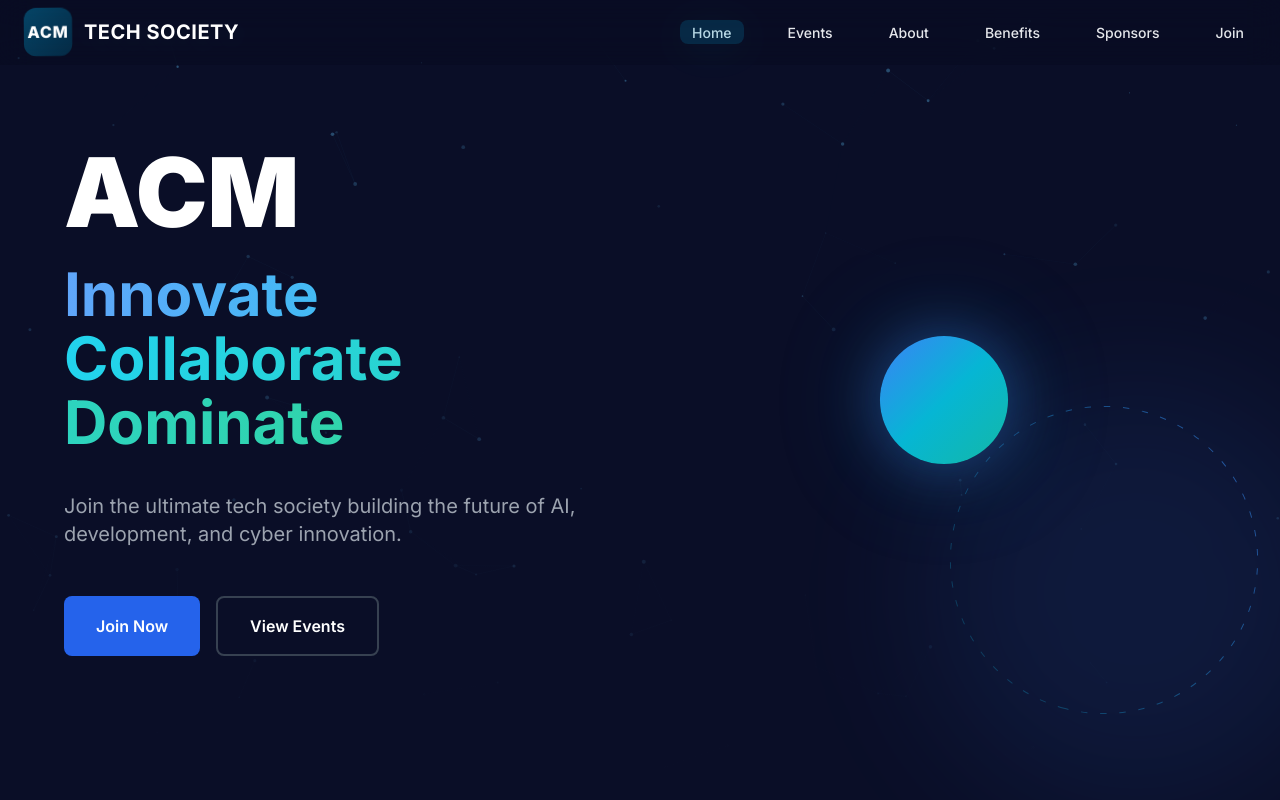
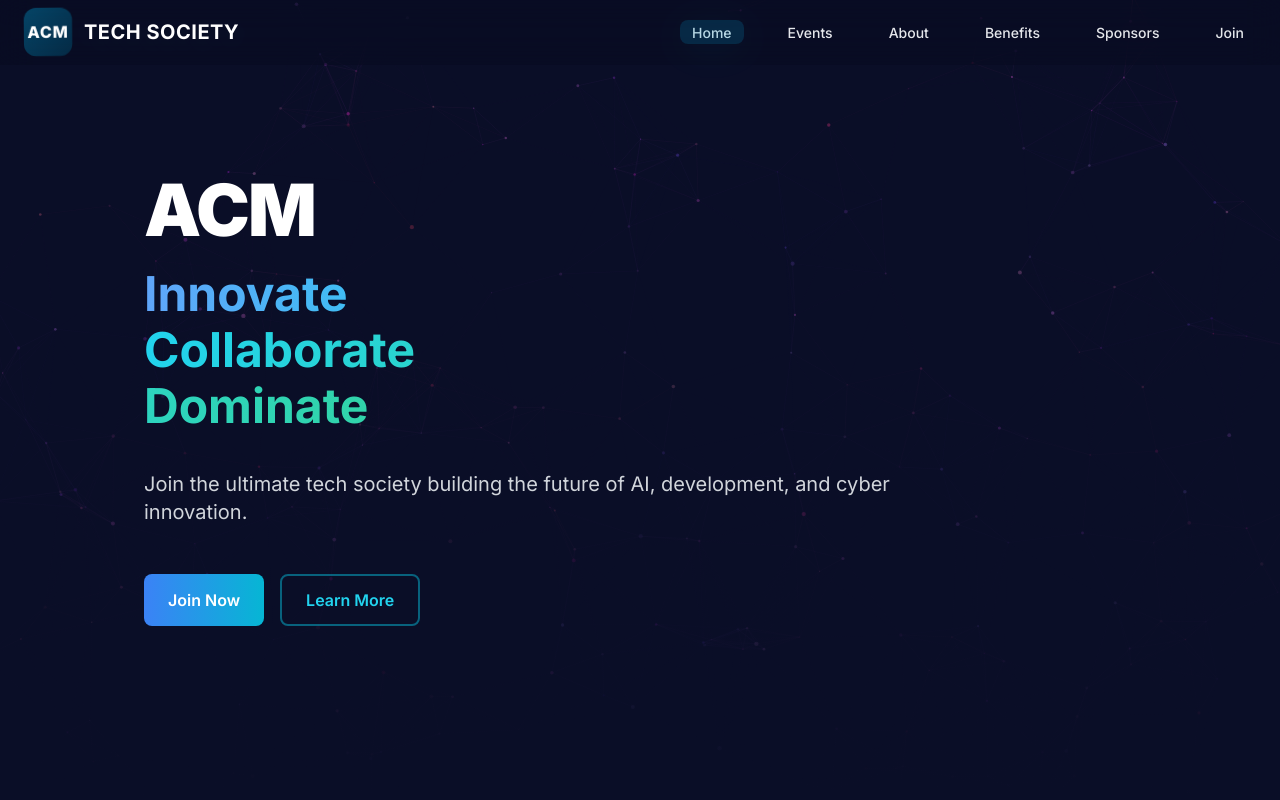
Before and after one commit to Yashvardhan0904/acm-site09, a Next.js app: page / in a window 1280 px wide. Shown: the top 800 px of the page. Built offline with nearby package versions, Linux system fonts and the light colour scheme.

Commit message:
i made the particle animation on the background

```diff
--- a/components/ui/hero-section.tsx
+++ b/components/ui/hero-section.tsx
@@ -1,159 +1,224 @@
 "use client";
 
-import { useEffect, useState, useRef, Dispatch, SetStateAction } from "react";
-import { motion, useAnimation } from "framer-motion";
+import { useEffect, useState, Dispatch, SetStateAction, useRef } from "react";
+import { motion, Variants } from "framer-motion";
 
+/* ============================================================
+   ANIMATION VARIANTS
+============================================================ */
+const fadeIn: Variants = {
+  hidden: { opacity: 0, y: 20 },
+  show: { opacity: 1, y: 0, transition: { duration: 0.7, ease: "easeInOut" } },
+};
+
+const staggerParent: Variants = {
+  hidden: { opacity: 0 },
+  show: { opacity: 1, transition: { staggerChildren: 0.15 } },
+};
+
+const fadeChild: Variants = {
+  hidden: { opacity: 0, y: 15 },
+  show: { opacity: 1, y: 0, transition: { duration: 0.6, ease: "easeInOut" } },
+};
+
+/* ============================================================
+   HERO SECTION COMPONENT
+============================================================ */
 export default function HeroSection() {
   const [acm, setAcm] = useState("");
   const [line1, setLine1] = useState("");
   const [line2, setLine2] = useState("");
   const [line3, setLine3] = useState("");
-  const canvasRef = useRef<HTMLCanvasElement | null>(null);
+  const canvasRef = useRef<HTMLCanvasElement>(null);
+  const mouseRef = useRef({ x: 0, y: 0 });
 
-  const controls = useAnimation();
-  const fadeIn = {
-    hidden: { opacity: 0, y: 25 },
-    show: { opacity: 1, y: 0, transition: { duration: 0.7, ease: "easeOut" } }
+  /* ============================================================
+     PARTICLE CANVAS BACKGROUND WITH MOUSE INTERACTION
+  ============================================================ */
+  useEffect(() => {
+    const canvas = canvasRef.current;
+    if (!canvas) return;
+    const ctx = canvas.getContext("2d");
+    if (!ctx) return;
+
+    const setSize = () => {
+      const dpr = Math.max(1, window.devicePixelRatio || 1);
+      canvas.width = Math.floor(window.innerWidth * dpr);
+      canvas.height = Math.floor(window.innerHeight * dpr);
+      canvas.style.width = `${window.innerWidth}px`;
+      canvas.style.height = `${window.innerHeight}px`;
+      ctx.setTransform(dpr, 0, 0, dpr, 0, 0);
+    };
+    setSize();
+
+    const particles: {
+      x: number;
+      y: number;
+      size: number;
+      baseSize: number;
+      speedX: number;
+      speedY: number;
+      opacity: number;
+      baseOpacity: number;
+      hue: number;
+      baseHue: number;
+      phase: number;
+    }[] = [];
+
+    // Adaptive particle count based on screen width
+    const width = window.innerWidth;
+    let count = 100; // default for small screens
+    if (width > 1600) count = 350;   // large desktops
+    else if (width > 1200) count = 250; // medium desktops
+    else if (width > 768) count = 180;  // tablets/desktops
+
+    for (let i = 0; i < count; i++) {
+      const baseSize = Math.random() * 1.5 + 0.5;
+      const baseOpacity = Math.random() * 0.3 + 0.1;
+      const baseHue = Math.random() * 100 + 250; // Store each particle's unique base hue
+      particles.push({
+        x: Math.random() * window.innerWidth,
+        y: Math.random() * window.innerHeight,
+        size: baseSize,
+        baseSize,
+        speedX: Math.random() * 0.4 - 0.2,
+        speedY: Math.random() * 0.4 - 0.2,
+        opacity: baseOpacity,
+        baseOpacity,
+        hue: baseHue,
+        baseHue: baseHue,
+        phase: Math.random() * Math.PI * 2,
+      });
+    }
+
+    const handleMouseMove = (e: MouseEvent) => {
+      mouseRef.current = { x: e.clientX, y: e.clientY };
     };
 
-  const staggerParent = {
-    show: {
-      transition: {
-        staggerChildren: 0.15,
-      },
-    },
-  };
-
-  const fadeChild = {
-    hidden: { opacity: 0, y: 20 },
-    show: {
-      opacity: 1,
-      y: 0,
-      transition: { duration: 0.6, ease: "easeOut" },
-    },
-  };
-
-  // Scroll Fade
-  useEffect(() => {
-    const handleScroll = () => {
-      const scrollPos = window.scrollY;
-
-      if (scrollPos > window.innerHeight * 0.3) {
-        controls.start({
-          opacity: 0,
-          y: -80,
-          transition: { duration: 0.6, ease: "easeOut" },
-        });
-      } else {
-        controls.start({
-          opacity: 1,
-          y: 0,
-          transition: { duration: 0.6, ease: "easeOut" },
-        });
+    const handleTouchMove = (e: TouchEvent) => {
+      if (e.touches.length > 0) {
+        mouseRef.current = { x: e.touches[0].clientX, y: e.touches[0].clientY };
       }
     };
 
-    window.addEventListener("scroll", handleScroll);
-    return () => window.removeEventListener("scroll", handleScroll);
-  }, [controls]);
+    window.addEventListener("mousemove", handleMouseMove);
+    window.addEventListener("touchmove", handleTouchMove, { passive: true });
 
-  // Particle Background
-  useEffect(() => {
-    const current = canvasRef.current;
-    if (!current) return;
-    const canvas = current as HTMLCanvasElement;
+    let rafId = 0;
+    let time = 0;
 
-    const ctx = canvas.getContext("2d") as CanvasRenderingContext2D;
-    if (!ctx) return;
+    const animate = () => {
+      time += 0.01;
+      ctx.clearRect(0, 0, canvas.width, canvas.height);
 
-    canvas.width = window.innerWidth;
-    canvas.height = window.innerHeight;
-
-    const particles: any[] = [];
-    const count = 80;
-
-    class Particle {
-      x: number;
-      y: number;
-      size: number;
-      speedX: number;
-      speedY: number;
-      opacity: number;
-
-      constructor() {
-        this.x = Math.random() * canvas.width;
-        this.y = Math.random() * canvas.height;
-        this.size = Math.random() * 1.5 + 0.5;
-        this.speedX = Math.random() * 0.3 - 0.15;
-        this.speedY = Math.random() * 0.3 - 0.15;
-        this.opacity = Math.random() * 0.3 + 0.1;
-      }
-      update() {
-        this.x += this.speedX;
-        this.y += this.speedY;
-
-        if (this.x > canvas.width) this.x = 0;
-        if (this.x < 0) this.x = canvas.width;
-        if (this.y > canvas.height) this.y = 0;
-        if (this.y < 0) this.y = canvas.height;
-      }
-      draw() {
-        ctx.fillStyle = `rgba(100, 200, 255, ${this.opacity})`;
-        ctx.beginPath();
-        ctx.arc(this.x, this.y, this.size, 0, Math.PI * 2);
-        ctx.fill();
-      }
+      // Update interaction parameters dynamically
+      const width = window.innerWidth;
+      let interactionRadius = 100;
+      let maxConnectionDist = 100;
+      if (width > 1600) {
+        interactionRadius = 250;
+        maxConnectionDist = 160;
+      } else if (width > 1200) {
+        interactionRadius = 200;
+        maxConnectionDist = 140;
+      } else if (width > 768) {
+        interactionRadius = 150;
+        maxConnectionDist = 120;
       }
 
-    for (let i = 0; i < count; i++) particles.push(new Particle());
+      // Update particles
+      particles.forEach((p, index) => {
+        p.x += p.speedX;
+        p.y += p.speedY;
 
-    function animate() {
-      ctx.clearRect(0, 0, canvas.width, canvas.height);
+        const dx = p.x - mouseRef.current.x;
+        const dy = p.y - mouseRef.current.y;
+        const dist = Math.sqrt(dx * dx + dy * dy);
 
-      particles.forEach((p) => {
-        p.update();
-        p.draw();
+        if (dist < interactionRadius && dist > 0) {
+          const angle = Math.atan2(dy, dx);
+          const force = ((interactionRadius - dist) / interactionRadius) * 0.8;
+          p.x += Math.cos(angle) * force * 2;
+          p.y += Math.sin(angle) * force * 2;
+
+          const proximity = 1 - dist / interactionRadius;
+          p.size = p.baseSize * (1 + proximity * 0.8);
+          p.opacity = Math.min(p.baseOpacity * (1 + proximity * 2), 0.8);
+          // Each particle shifts from its unique base hue towards a different vibrant color
+          const hueShift = (index % 3) * 120; // Creates variety: 0°, 120°, 240° shifts
+          p.hue = p.baseHue + hueShift * proximity * 0.5;
+        } else {
+          const breathe = Math.sin(time + p.phase) * 0.15;
+          p.size = p.baseSize * (1 + breathe);
+          p.opacity = p.baseOpacity * (1 + breathe * 0.5);
+        }
+
+        const velocity = Math.sqrt(p.speedX ** 2 + p.speedY ** 2);
+        p.opacity = Math.min(p.opacity + Math.min(velocity * 0.3, 0.2), 0.9);
+
+        const buffer = 20;
+        if (p.x < -buffer) p.x = window.innerWidth + buffer;
+        if (p.x > window.innerWidth + buffer) p.x = -buffer;
+        if (p.y < -buffer) p.y = window.innerHeight + buffer;
+        if (p.y > window.innerHeight + buffer) p.y = -buffer;
+
+        const sat = 70 + Math.sin(time * 0.5 + index) * 20;
+        const light = 60 + Math.sin(time * 0.3 + index * 0.1) * 10;
+        ctx.fillStyle = `hsla(${p.hue}, ${sat}%, ${light}%, ${p.opacity})`;
+
+        if (dist < interactionRadius) {
+          ctx.shadowBlur = 15 * (1 - dist / interactionRadius);
+          ctx.shadowColor = `hsla(${p.hue}, 100%, 70%, 0.8)`;
+        } else ctx.shadowBlur = 0;
+
+        ctx.beginPath();
+        ctx.arc(p.x, p.y, p.size, 0, Math.PI * 2);
+        ctx.fill();
+        ctx.shadowBlur = 0;
       });
 
-      particles.forEach((a, i) => {
+      // Draw connections
+      for (let i = 0; i < particles.length; i++) {
         for (let j = i + 1; j < particles.length; j++) {
+          const a = particles[i];
           const b = particles[j];
           const dx = a.x - b.x;
           const dy = a.y - b.y;
-          const d = Math.sqrt(dx * dx + dy * dy);
+          const dist = Math.sqrt(dx * dx + dy * dy);
 
-          if (d < 100) {
-            ctx.strokeStyle = `rgba(100,200,255,${0.08 * (1 - d / 100)})`;
+          if (dist < maxConnectionDist) {
+            const opacity = 0.08 * (1 - dist / maxConnectionDist);
+            const avgHue = (a.hue + b.hue) / 2;
+            ctx.strokeStyle = `hsla(${avgHue}, 80%, 65%, ${opacity})`;
+            ctx.lineWidth = 0.8;
             ctx.beginPath();
             ctx.moveTo(a.x, a.y);
             ctx.lineTo(b.x, b.y);
             ctx.stroke();
           }
         }
-      });
-
-      requestAnimationFrame(animate);
       }
 
-    animate();
+      rafId = requestAnimationFrame(animate);
+    };
 
-    function resize() {
-      const cvs = canvasRef.current;
-      if (!cvs) return;
-      cvs.width = window.innerWidth;
-      cvs.height = window.innerHeight;
-    }
-    window.addEventListener("resize", resize);
+    rafId = requestAnimationFrame(animate);
 
-    return () => window.removeEventListener("resize", resize);
+    const handleResize = () => setSize();
+    window.addEventListener("resize", handleResize);
+
+    return () => {
+      window.removeEventListener("resize", handleResize);
+      window.removeEventListener("mousemove", handleMouseMove);
+      window.removeEventListener("touchmove", handleTouchMove);
+      cancelAnimationFrame(rafId);
+    };
   }, []);
 
-  // Typewriter
-  const typeText = (
-    text: string,
-    setter: Dispatch<SetStateAction<string>>,
-    delay: number
-  ) => {
+  /* ============================================================
+     TYPEWRITER EFFECT
+  ============================================================ */
+  const typeText = (text: string, setter: Dispatch<SetStateAction<string>>, delay: number) => {
     setter("");
     setTimeout(() => {
       let i = 0;
@@ -165,153 +230,63 @@
     }, delay);
   };
 
-  const fullAcm = "ACM";
-  const text1 = "Innovate";
-  const text2 = "Collaborate";
-  const text3 = "Dominate";
-
   useEffect(() => {
-    const speed = 80;
-    const d1 = 300;
-    const d2 = d1 + fullAcm.length * speed + 200;
-    const d3 = d2 + text1.length * speed + 200;
-    const d4 = d3 + text2.length * speed + 200;
-
-    typeText(fullAcm, setAcm, d1);
-    typeText(text1, setLine1, d2);
-    typeText(text2, setLine2, d3);
-    typeText(text3, setLine3, d4);
+    const d = 300;
+    typeText("ACM", setAcm, d);
+    typeText("Innovate", setLine1, d + 300);
+    typeText("Collaborate", setLine2, d + 900);
+    typeText("Dominate", setLine3, d + 1500);
   }, []);
 
+  /* ============================================================
+     RENDER
+  ============================================================ */
   return (
-    <motion.section
-      animate={controls}
-      initial={{ opacity: 1, y: 0 }}
-      className="relative min-h-screen w-full flex items-center justify-center overflow-hidden bg-[#0a0e27]"
-    >
+    <section className="relative min-h-screen w-full flex items-center justify-start overflow-hidden bg-[#0a0e27]">
       <canvas ref={canvasRef} className="absolute inset-0 z-0" />
-      <div className="absolute inset-0 bg-gradient-to-b from-transparent via-[#0a0e27]/50 to-[#0a0e27]" />
+      <div className="absolute inset-0 bg-gradient-to-b from-transparent via-[#0a0e27]/50 to-[#0a0e27] z-0" />
 
       <motion.div
-        className="relative z-10 max-w-7xl mx-auto px-6 md:px-16 w-full"
+        className="relative z-10 max-w-4xl mx-16 md:mx-24 px-6 md:px-12 w-full"
         variants={staggerParent}
         initial="hidden"
         animate="show"
       >
-        <div className="grid lg:grid-cols-2 gap-16 items-center">
-          {/* LEFT */}
-          <div className="space-y-6">
-
-            <motion.h2
-              variants={fadeIn}
-              className="text-7xl md:text-8xl font-black text-white mb-6"
-            >
+        <div className="flex flex-col justify-center min-h-screen gap-6">
+          {/* MAIN TITLE */}
+          <motion.h2 variants={fadeIn} className="text-5xl md:text-6xl lg:text-7xl font-black text-white tracking-tight">
             {acm}
           </motion.h2>
 
-            <div className="space-y-1">
-              <motion.h1
-                variants={fadeChild}
-                className="text-5xl md:text-6xl font-bold bg-gradient-to-r from-blue-400 to-cyan-400 bg-clip-text text-transparent"
-              >
+          {/* SUB TITLES */}
+          <motion.div className="space-y-2">
+            <motion.h1 variants={fadeChild} className="text-3xl md:text-4xl lg:text-5xl font-bold bg-gradient-to-r from-blue-400 via-cyan-400 to-blue-500 bg-clip-text text-transparent">
               {line1}
             </motion.h1>
-              <motion.h1
-                variants={fadeChild}
-                className="text-5xl md:text-6xl font-bold bg-gradient-to-r from-cyan-400 to-teal-400 bg-clip-text text-transparent"
-              >
+            <motion.h1 variants={fadeChild} className="text-3xl md:text-4xl lg:text-5xl font-bold bg-gradient-to-r from-cyan-400 via-teal-400 to-cyan-500 bg-clip-text text-transparent">
               {line2}
             </motion.h1>
-              <motion.h1
-                variants={fadeChild}
-                className="text-5xl md:text-6xl font-bold bg-gradient-to-r from-teal-400 to-emerald-400 bg-clip-text text-transparent"
-              >
+            <motion.h1 variants={fadeChild} className="text-3xl md:text-4xl lg:text-5xl font-bold bg-gradient-to-r from-teal-400 via-emerald-400 to-teal-500 bg-clip-text text-transparent">
               {line3}
             </motion.h1>
-            </div>
+          </motion.div>
 
-            <motion.p
-              variants={fadeChild}
-              className="text-lg md:text-xl text-gray-400 max-w-xl pt-4"
-            >
-              Join the ultimate tech society building the future of AI,
-              development, and cyber innovation.
+          {/* DESCRIPTION */}
+          <motion.p variants={fadeChild} className="text-lg md:text-xl text-gray-300 max-w-3xl pt-4 leading-relaxed">
+            Join the ultimate tech society building the future of AI, development, and cyber innovation.
           </motion.p>
 
-            <motion.div
-              className="flex flex-wrap gap-4 pt-6"
-              variants={staggerParent}
-            >
-              <motion.button
-                variants={fadeChild}
-                className="px-8 py-4 bg-blue-600 hover:bg-blue-700 text-white font-semibold rounded-lg transition-all"
-              >
+          {/* BUTTONS */}
+          <motion.div variants={fadeChild} className="flex flex-wrap gap-4 pt-6">
+            <button className="px-6 py-3 bg-gradient-to-r from-blue-500 to-cyan-500 text-white font-semibold rounded-lg hover:shadow-[0_0_25px_rgba(6,182,212,0.5)] transition-all duration-300 hover:scale-105">
               Join Now
-              </motion.button>
-
-              <motion.button
-                variants={fadeChild}
-                className="px-8 py-4 border-2 border-gray-700 hover:border-blue-600 text-white font-semibold rounded-lg transition-all"
-              >
-                View Events
-              </motion.button>
-            </motion.div>
-          </div>
-
-          {/* RIGHT */}
-          <motion.div
-            variants={fadeIn}
-            className="relative h-[500px] hidden lg:flex items-center justify-center"
-          >
-            <div className="relative">
-              <motion.div
-                className="absolute inset-0 w-96 h-96 -translate-x-1/2 -translate-y-1/2 left-1/2 top-1/2"
-                animate={{ scale: [1, 1.1, 1], opacity: [0.3, 0.5, 0.3] }}
-                transition={{ duration: 4, repeat: Infinity }}
-              >
-                <div className="w-full h-full rounded-full bg-blue-500/20 blur-3xl" />
-              </motion.div>
-
-              <motion.div
-                className="absolute w-80 h-80 -translate-x-1/2 -translate-y-1/2 left-1/2 top-1/2"
-                animate={{ rotate: 360 }}
-                transition={{ duration: 20, repeat: Infinity, ease: "linear" }}
-              >
-                <svg viewBox="0 0 100 100" className="w-full h-full">
-                  <circle
-                    cx="50"
-                    cy="50"
-                    r="48"
-                    fill="none"
-                    stroke="url(#g1)"
-                    strokeWidth="0.3"
-                    strokeDasharray="2,4"
-                  />
-                  <defs>
-                    <linearGradient id="g1" x1="0%" y1="0%" x2="100%" y2="100%">
-                      <stop offset="0%" stopColor="#3b82f6" stopOpacity="0.6" />
-                      <stop offset="100%" stopColor="#06b6d4" stopOpacity="0.2" />
-                    </linearGradient>
-                  </defs>
-                </svg>
-              </motion.div>
-
-              <motion.div
-                className="relative w-32 h-32 rounded-full"
-                style={{
-                  background: "linear-gradient(135deg,#3b82f6,#06b6d4,#14b8a6)",
-                  boxShadow:
-                    "0 0 60px rgba(59,130,246,0.4), 0 0 120px rgba(6,182,212,0.2)",
-                }}
-                animate={{ scale: [1, 1.05, 1] }}
-                transition={{ duration: 3, repeat: Infinity }}
-              />
-            </div>
+            </button>
+            <button className="px-6 py-3 border-2 border-cyan-500/50 text-cyan-400 font-semibold rounded-lg hover:bg-cyan-500/10 hover:border-cyan-400 transition-all duration-300">
+              Learn More
+            </button>
           </motion.div>
         </div>
       </motion.div>
-
-      <div className="absolute bottom-0 left-0 right-0 h-32 bg-gradient-to-t from-[#0a0e27] to-transparent pointer-events-none" />
-    </motion.section>
+    </section>
   );
 }
```
Also changed, not shown: app/globals.css (+30 -0 lines). Lines whose indentation alone changed are shown as unchanged.
